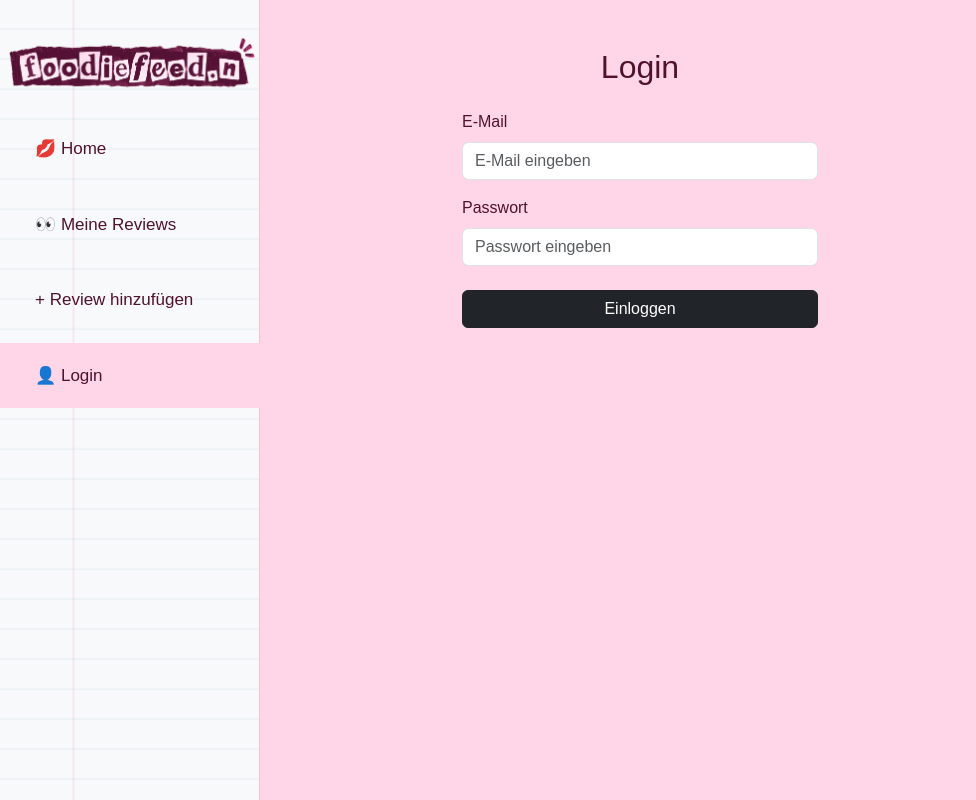
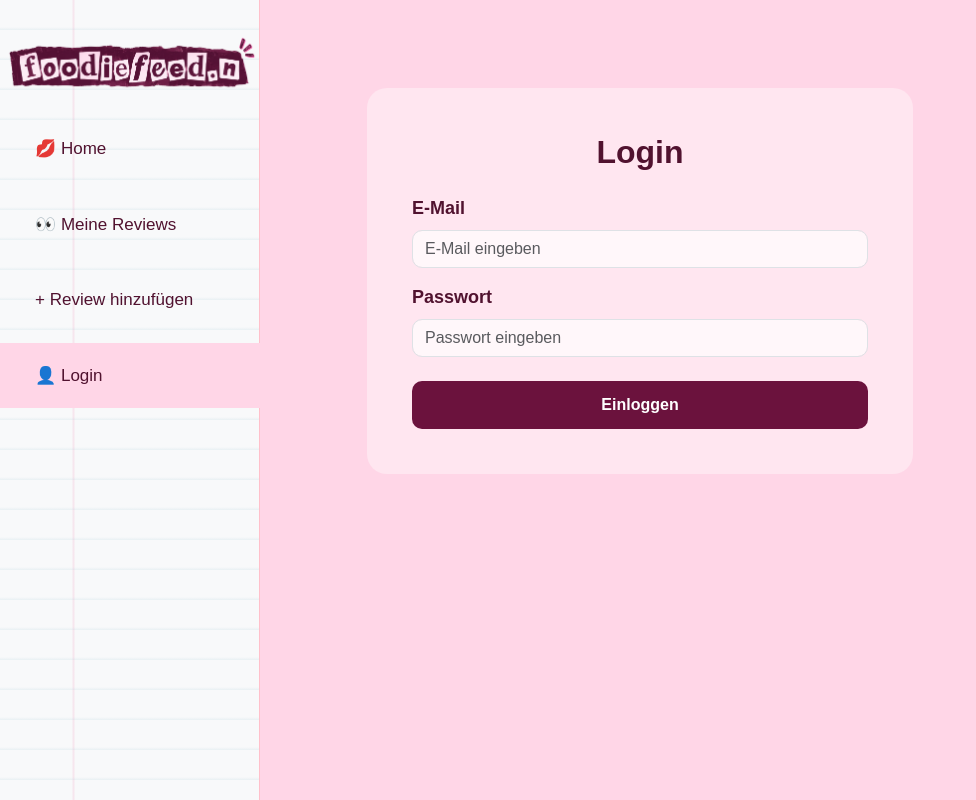
Before and after one commit to DaniaM16/foodiefeed-frontend, an Angular app: page /login in a window 1280 px wide. Shown: the whole page, without its empty margins (0-976 px from the left). Built offline with nearby package versions, Linux system fonts and the light colour scheme.

Commit message:
login seite design hinzugefügt

```diff
--- a/src/app/login/login.css
+++ b/src/app/login/login.css
@@ -0,0 +1,33 @@
+.login-box {
+    margin-top: 50px;
+    padding: 45px;
+    background-color: #ffe6f0;
+    border-radius: 20px;
+    margin-top: 40px;
+}
+.login-box h2 {
+    font-size: 32px;
+    font-weight: bold;
+}
+
+.form-label {
+    font-size: 18px;
+    font-weight: 600;
+}
+.form-control {
+    border-radius: 10px;
+    background-color: #fff7fa;
+}
+.login-button {
+    width: 100%;
+    padding: 12px;
+    border: none;
+    border-radius: 10px;
+    background-color: #6b123d;
+    color: white;
+    font-weight: 600;
+}
+
+.login-button:hover {
+    background-color: #85194d;
+}
--- a/src/app/login/login.html
+++ b/src/app/login/login.html
@@ -1,6 +1,7 @@
 <div class="container py-5">
     <div class="row justify-content-center">
-        <div class="col-12 col-md-6 col-lg-4" >
+        <div class="col-12 col-md-8 col-lg-6" >
+            <div class="login-box">
 
             <h2 class="text-center mb-4">Login</h2>
 
@@ -20,9 +21,10 @@
                 placeholder="Passwort eingeben">
             </div>
 
-            <button type="button" class="btn btn-dark w-100">
+            <button type="button" class="login-button">
                 Einloggen
             </button>
         </div>
     </div>
 </div>
+</div>
```
